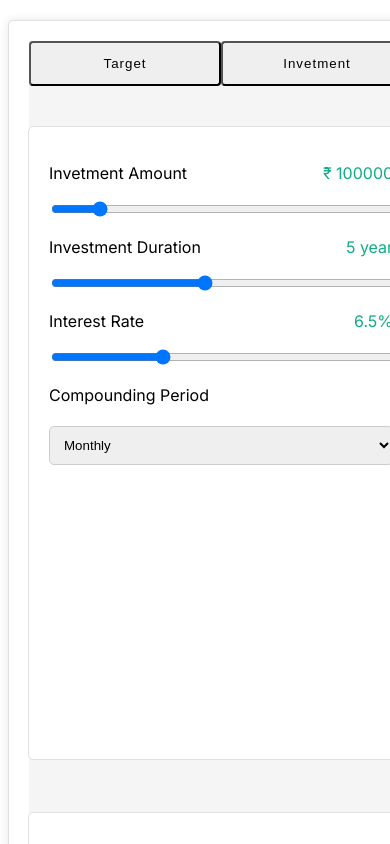
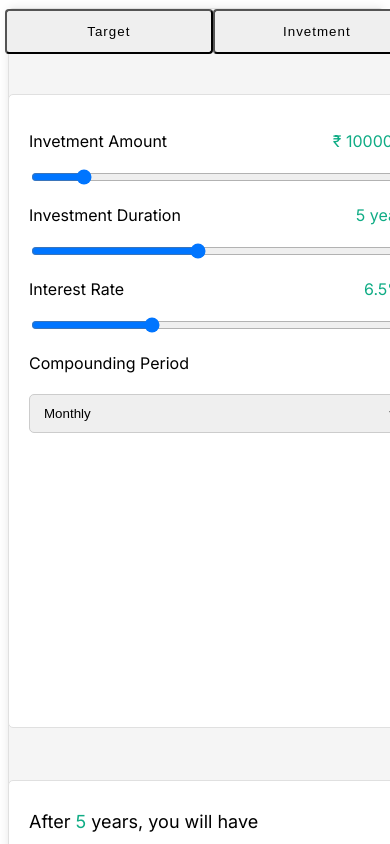
Before and after one commit to arbaj09/fdLatest-nextjs, a Next.js app: page / in a window 390 px wide. Shown: the top 844 px of the page. Built offline with nearby package versions, Linux system fonts and the light colour scheme.

Commit message:
responsive

```diff
--- a/src/app/globals.css
+++ b/src/app/globals.css
@@ -1,6 +1,5 @@
 /* Styles for the container */
 .Container {
-  margin: 20px auto;
 
   /* max-width: 600px; */
   padding: 20px;
@@ -9,7 +8,7 @@
 
 }
 .app{
-  margin: 20px auto;
+
   width: 75%;
   /* max-width: 600px; */
   padding: 20px;
@@ -196,25 +195,25 @@
 /* Responsive styles for smaller screens */
 @media (max-width: 768px) {
   .app{
-    margin: 20px auto;
+
     width: 100%;
     /* max-width: 600px; */
-    padding: 20px;
+    padding: 0px;
     --tw-bg-opacity: 1;
     background-color: rgba(255,255,255,var(--tw-bg-opacity));
     border: 1px solid #e0e0e0;
-    border-radius: 5px;
-    box-shadow: 0 0 10px rgba(0, 0, 0, 0.1);
+
+
 
 
   }
   .Container {
-      margin: 0 auto;
+
 
     display: flex;
     flex-direction: column;
     /* margin: 1rem; */
-        width: 92%;
+        width: 100%;
 
     padding: 20px;
     background-color: #f5f5f5;
@@ -265,5 +264,15 @@
     margin-top: 20px;
 
   }
+  .button_container{
+    display: flex;
+    JUSTIFY-CONTENT: center;
+    width: 109%;
+    --tw-bg-opacity: 1;
+    background-color: rgba(242,242,242,var(--tw-bg-opacity));
+  }
+  .button_slide{
+    width: 13rem;
+  }
 
   }
--- a/src/app/page.js
+++ b/src/app/page.js
@@ -41,7 +41,7 @@ const app = () => {
 
 
 
-    <div>
+    <div >
 
    {ShowInvest? (<Investment/>):
     (<Target/>)}
```
